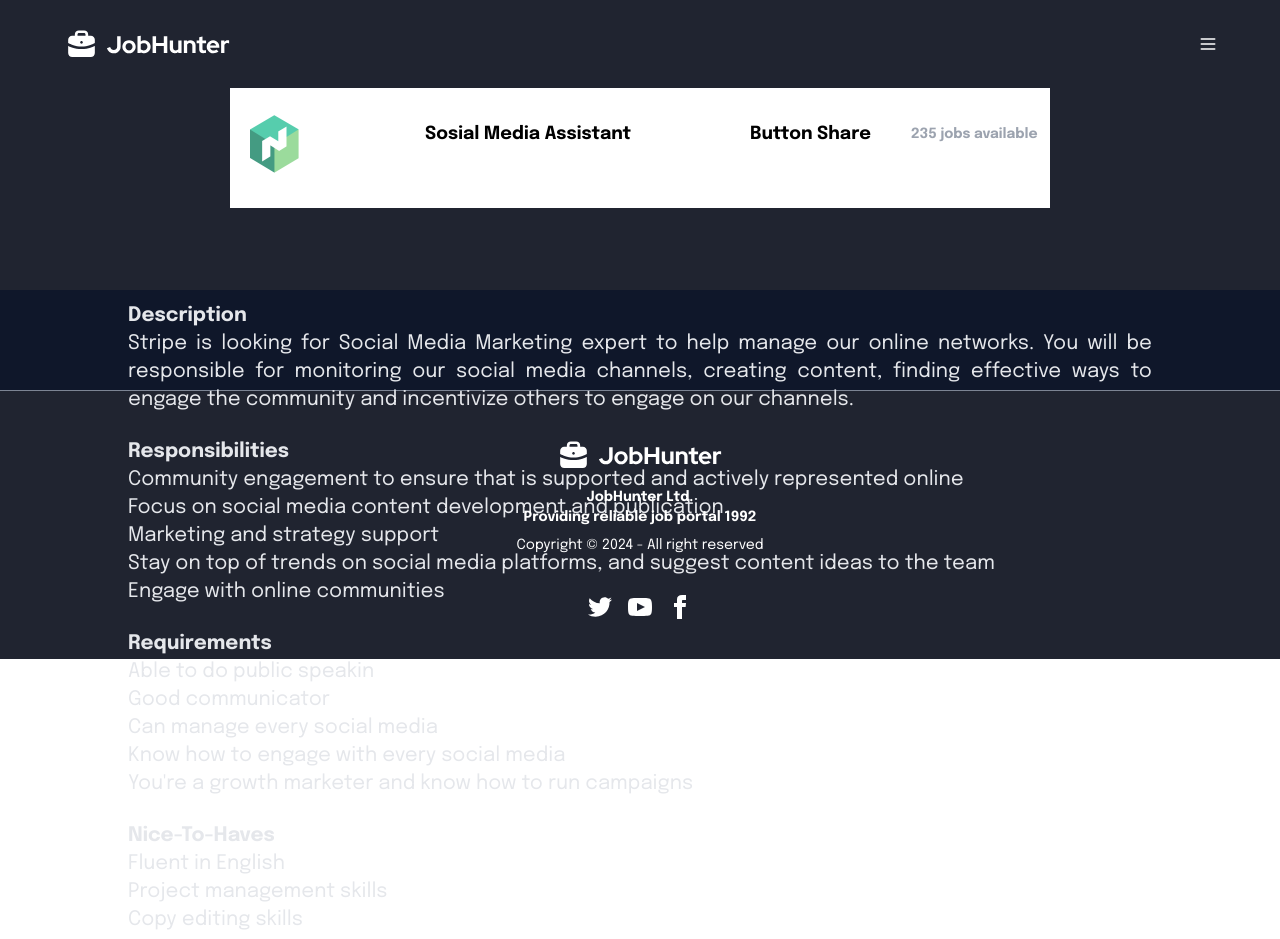
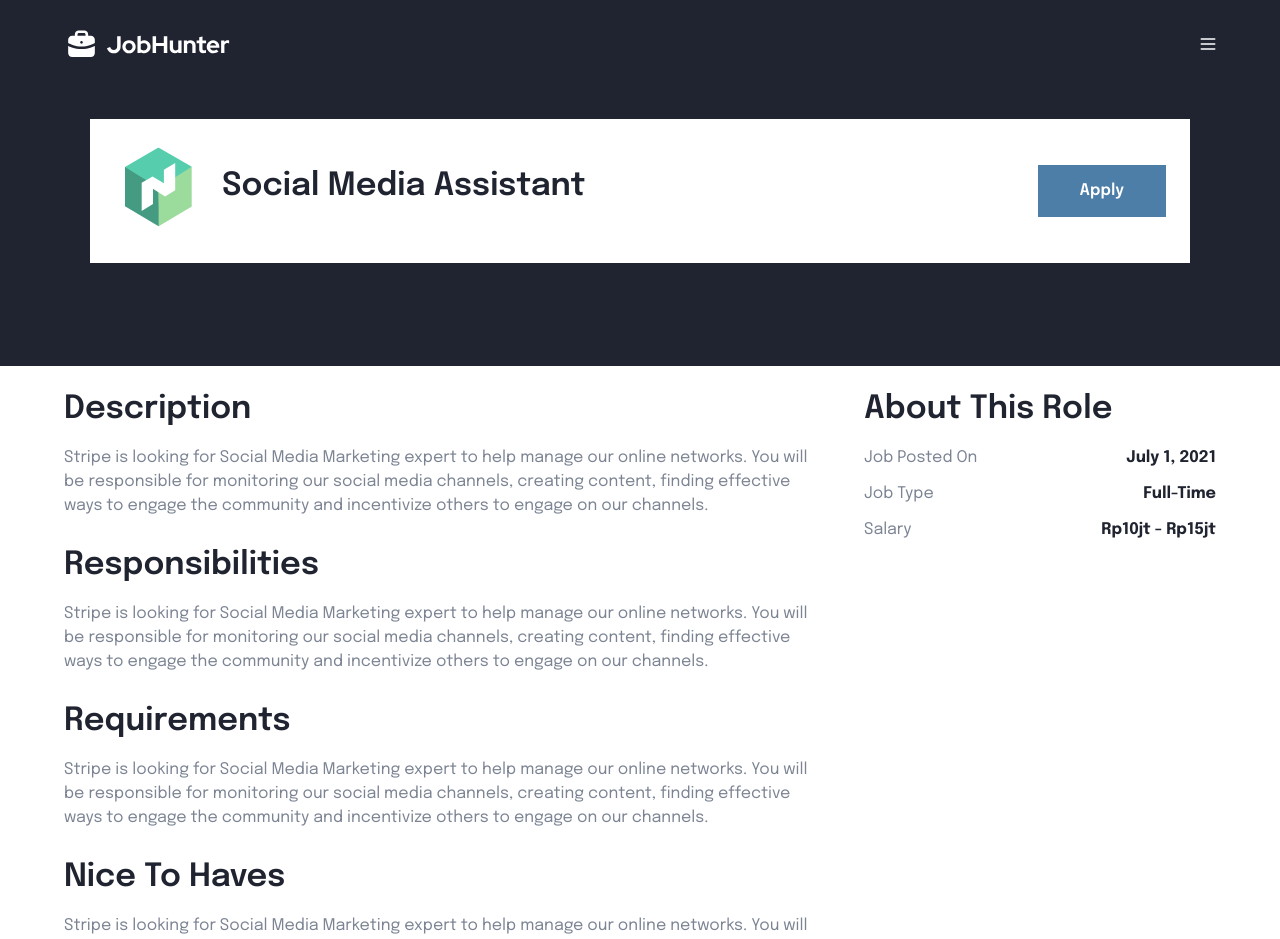
Before and after one commit to FERN2-Job-Marketplace/job-hunter, a Next.js app in the folder jobhunter/: page /FindJobs/detail-job in a window 1280 px wide. Shown: the top 939 px of the page. Built offline with nearby package versions, Linux system fonts and the light colour scheme; no server answers.

Commit message:
Feat: slice detail page

```diff
--- a/jobhunter/src/app/FindJobs/detail-job/page.tsx
+++ b/jobhunter/src/app/FindJobs/detail-job/page.tsx
@@ -3,7 +3,87 @@
 export default function DetailJob() {
     return(
         <>
-            <div className="w-screen h-[350px]">
+            <div className="detail pt-4">
+                <div className="detailHeader bg-raisin-black flex items-center justify-center min-h-[350px] px-5">
+                    <CardDetail />
+                </div>
+                <div className="detailBody bg-white">
+                    <div className="detailBodyWrap flex flex-wrap justify-center py-5 max-w-full md:max-w-[1200px] m-auto">
+                        <div className="detailBodyLeft px-6 w-full md:w-8/12">
+                            <div className="detailBodyLeftSection mb-6">
+                                <h2 className="detailBodyLeftSectionTitle font-semibold text-raisin-black capitalize mb-3 text-[32px]">
+                                    Description
+                                </h2>
+                                <p className="detailBodyLeftSectionDescription text-slate-grey m-0 text-[16px]">
+                                    Stripe is looking for Social Media Marketing expert to help manage our online networks. You will be responsible for monitoring our social media channels, creating content, finding effective ways to engage the community and incentivize others to engage on our channels.
+                                </p>
+                            </div>
+                            <div className="detailBodyLeftSection mb-6">
+                                <h2 className="detailBodyLeftSectionTitle font-semibold text-raisin-black capitalize mb-3 text-[32px]">
+                                    Responsibilities
+                                </h2>
+                                <p className="detailBodyLeftSectionDescription text-slate-grey m-0 text-[16px]">
+                                    Stripe is looking for Social Media Marketing expert to help manage our online networks. You will be responsible for monitoring our social media channels, creating content, finding effective ways to engage the community and incentivize others to engage on our channels.
+                                </p>
+                            </div>
+                            <div className="detailBodyLeftSection mb-6">
+                                <h2 className="detailBodyLeftSectionTitle font-semibold text-raisin-black capitalize mb-3 text-[32px]">
+                                    Requirements
+                                </h2>
+                                <p className="detailBodyLeftSectionDescription text-slate-grey m-0 text-[16px]">
+                                    Stripe is looking for Social Media Marketing expert to help manage our online networks. You will be responsible for monitoring our social media channels, creating content, finding effective ways to engage the community and incentivize others to engage on our channels.
+                                </p>
+                            </div>
+                            <div className="detailBodyLeftSection mb-6">
+                                <h2 className="detailBodyLeftSectionTitle font-semibold text-raisin-black capitalize mb-3 text-[32px]">
+                                    Nice to Haves
+                                </h2>
+                                <p className="detailBodyLeftSectionDescription text-slate-grey m-0 text-[16px]">
+                                    Stripe is looking for Social Media Marketing expert to help manage our online networks. You will be responsible for monitoring our social media channels, creating content, finding effective ways to engage the community and incentivize others to engage on our channels.
+                                </p>
+                            </div>
+                            <div className="detailBodyLeftSection mb-6">
+                                <h2 className="detailBodyLeftSectionTitle font-semibold text-raisin-black capitalize mb-3 text-[32px]">
+                                    Perks and Benefits
+                                </h2>
+                                <p className="detailBodyLeftSectionDescription text-slate-grey m-0 text-[16px]">
+                                    Stripe is looking for Social Media Marketing expert to help manage our online networks. You will be responsible for monitoring our social media channels, creating content, finding effective ways to engage the community and incentivize others to engage on our channels.
+                                </p>
+                            </div>
+                        </div>
+                        <div className="detailBodyRight px-6 w-full md:w-4/12">
+                            <h2 className="detailBodyLeftSectionTitle text-center md:text-left font-semibold text-raisin-black capitalize mb-3 text-[32px]">
+                                About this role
+                            </h2>
+                            <div className="flex flex-wrap items-center justify-between mb-3">
+                                <p className="m-0 text-slate-grey text-[16px]">
+                                    Job Posted On
+                                </p>
+                                <p className="m-0 text-raisin-black text-[16px] md:text-right font-bold">
+                                    July 1, 2021
+                                </p>
+                            </div>
+                            <div className="flex flex-wrap items-center justify-between mb-3">
+                                <p className="m-0 text-slate-grey text-[16px]">
+                                    Job Type
+                                </p>
+                                <p className="m-0 text-raisin-black text-[16px] md:text-right font-bold">
+                                    Full-Time
+                                </p>
+                            </div>
+                            <div className="flex flex-wrap items-center justify-between mb-3">
+                                <p className="m-0 text-slate-grey text-[16px]">
+                                    Salary
+                                </p>
+                                <p className="m-0 text-raisin-black text-[16px] md:text-right font-bold">
+                                    Rp10jt - Rp15jt
+                                </p>
+                            </div>
+                        </div>
+                    </div>
+                </div>
+            </div>
+            {/* <div className="w-screen h-[350px]">
                 <div className="w-screen h-[250px] bg-[#202430]">
                     <div className="container mx-auto">
                         <CardDetail />
@@ -43,7 +123,7 @@
                         <div className="font-normal">Good Money</div>
                     </div>
                 </div>
-            </div>
+            </div> */}
         </>
     )
 }
--- a/jobhunter/src/app/_components/CardDetail.tsx
+++ b/jobhunter/src/app/_components/CardDetail.tsx
@@ -1,16 +1,17 @@
 export default function CardDetail() {
     return (
         <>
-            <div className="w-screen my-10">
-                <div className="flex justify-center items-center gap-10 px-32 py-10">
-                    <div className="flex justify-between items-start w-[80%] bg-[#ffffff] hover:bg-[#4D7EA8] text-black hover:text-[#ffffff] transition-colors px-3 py-8">
-                        <img src="/Company Logo.png" alt="icon" className="w-16 h-16 self-center"/>
-                        <div className="font-bold text-lg mt-2">Sosial Media Assistant</div>
-                        <div className="flex gap-10 justify-between items-center">
-                            <div className="font-bold text-lg mt-2">Button Share</div>
-                            <div className="text-sm font-bold mt-2 text-gray-400">235 jobs available</div>
-                        </div>
+            <div className="detailCard bg-white  p-[24px] w-full max-w-full md:max-w-[1100px]">
+                <div className="flex flex-wrap items-center justify-between w-full">
+                    <div className="flex items-center gap-[20px] mb-2">
+                        <img src="/logo-nomad.svg" alt="company name" className="max-w-full h-auto w-[88px]"/>
+                        <h1 className="detailTitle text-[32px] font-semibold text-raisin-black">
+                            Social Media Assistant
+                        </h1>
                     </div>
+                    <button
+                    className="bg-steel-blue w-full text-center md:w-fit text-white font-semibold text-base px-10 py-3 md:py-3 border-2 border-steel-blue hover:text-steel-blue hover:bg-white"
+                    >Apply</button>
                 </div>
             </div>
         </>
```
